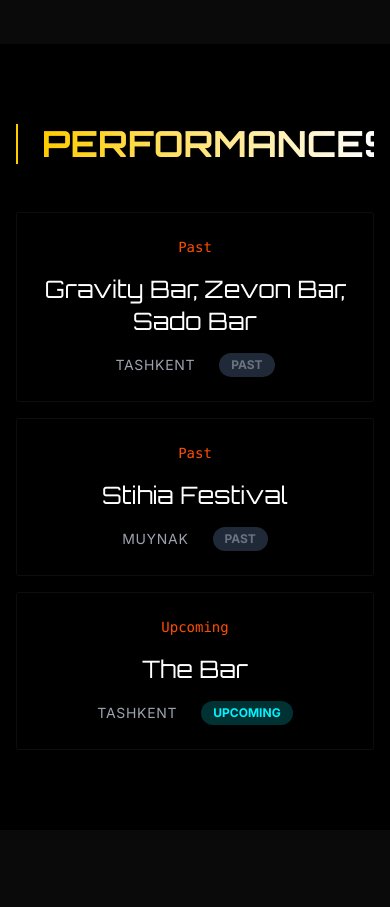
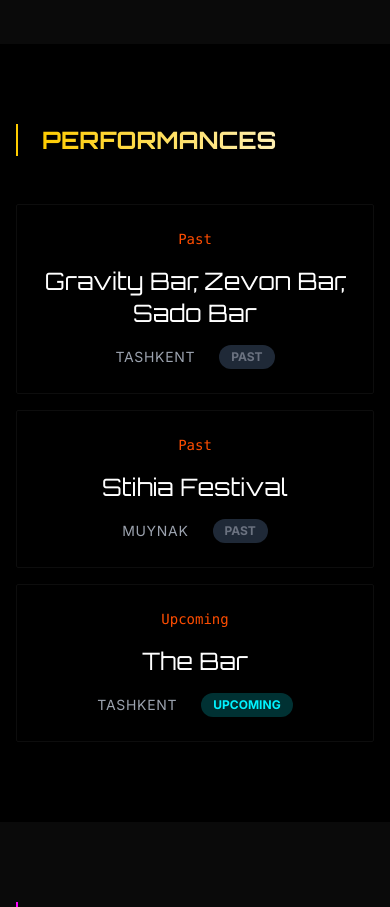
Before and after one commit to isaevsaf-byte/Bek, a React (Vite) app: page / in a window 390 px wide. Shown: the part 2420-3327 px from the top of the page. Built offline with nearby package versions, Linux system fonts and the light colour scheme.

Commit message:
fix: responsive font size for performances header

```diff
--- a/src/sections/Performances.jsx
+++ b/src/sections/Performances.jsx
@@ -21,7 +21,7 @@
                     transition={{ duration: 0.7, ease: "easeOut" }}
                     className="mb-12 border-l-2 border-retro-yellow pl-6"
                 >
-                    <h2 className="text-4xl md:text-6xl font-orbitron font-bold uppercase text-transparent bg-clip-text bg-gradient-to-r from-retro-yellow to-white">
+                    <h2 className="text-2xl sm:text-4xl md:text-6xl font-orbitron font-bold uppercase text-transparent bg-clip-text bg-gradient-to-r from-retro-yellow to-white">
                         {t.performances.title}
                     </h2>
                 </motion.div>
```
